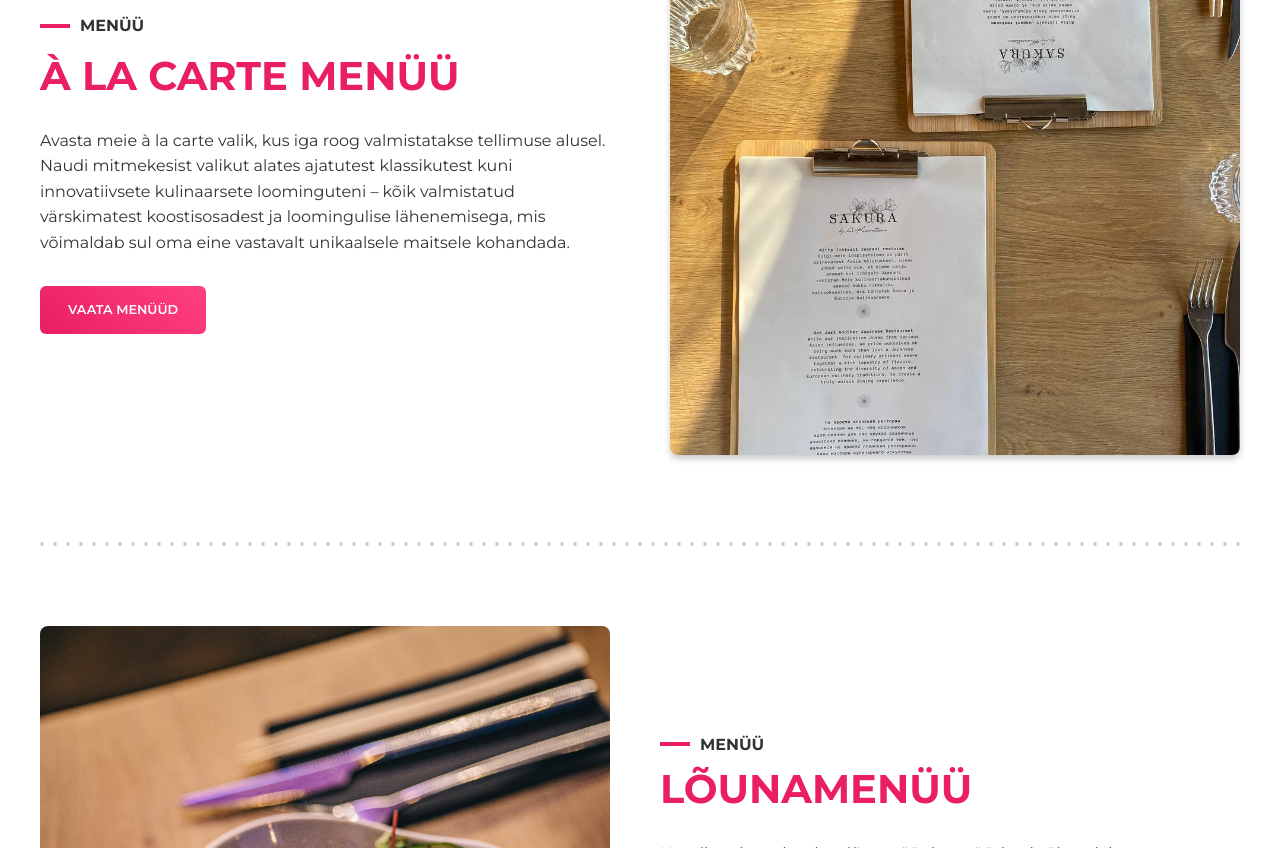
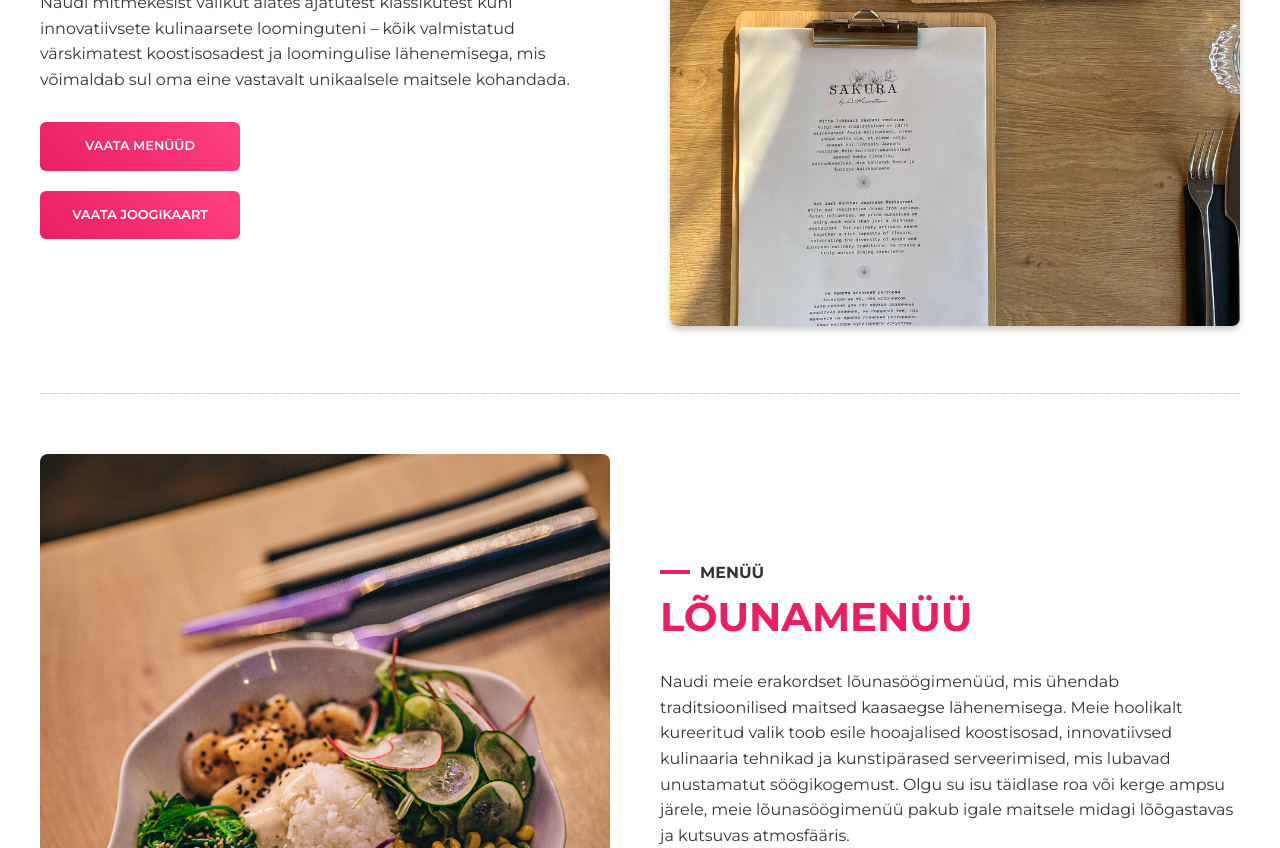
Before and after one commit to CrazyGaffer/Sakura_Resto, a React (Vite) app: page / in a window 1280 px wide. Shown: the part 3320-4168 px from the top of the page. Built offline with nearby package versions, Linux system fonts and the light colour scheme.

Commit message:
Menu Section update

```diff
--- a/src/config/translations/en/tsconfig.json
+++ b/src/config/translations/en/tsconfig.json
@@ -59,7 +59,8 @@
     "subtitle": "Menu",
     "content": "Indulge in our exquisite lunch menu featuring a blend of traditional flavors with a modern twist. Our carefully curated selection highlights seasonal ingredients, innovative culinary techniques, and artful presentations that promise a memorable dining experience. Whether you're craving a hearty dish or a light bite, our lunch menu offers something for every palate in a relaxed, inviting atmosphere.",
     "content_2": "Discover our à la carte selection, where each dish is prepared to order. Enjoy a diverse range of options from timeless classics to innovative culinary creations, all crafted with the freshest ingredients and a creative flair that lets you tailor your meal to your unique taste.",
-    "button": "See Menu"
+    "button": "See Menu",
+    "drinksButton": "See drinks menu"
   },
   "events": {
     "heading": "Events",
--- a/src/config/translations/et/tsconfig.json
+++ b/src/config/translations/et/tsconfig.json
@@ -59,7 +59,8 @@
     "subtitle": "Menüü",
     "content": "Naudi meie erakordset lõunasöögimenüüd, mis ühendab traditsioonilised maitsed kaasaegse lähenemisega. Meie hoolikalt kureeritud valik toob esile hooajalised koostisosad, innovatiivsed kulinaaria tehnikad ja kunstipärased serveerimised, mis lubavad unustamatut söögikogemust. Olgu su isu täidlase roa või kerge ampsu järele, meie lõunasöögimenüü pakub igale maitsele midagi lõõgastavas ja kutsuvas atmosfääris.",
     "content_2": "Avasta meie à la carte valik, kus iga roog valmistatakse tellimuse alusel. Naudi mitmekesist valikut alates ajatutest klassikutest kuni innovatiivsete kulinaarsete loominguteni – kõik valmistatud värskimatest koostisosadest ja loomingulise lähenemisega, mis võimaldab sul oma eine vastavalt unikaalsele maitsele kohandada.",
-    "button": "Vaata menüüd"
+    "button": "Vaata menüüd",
+    "drinksButton": "Vaata joogikaart"
   },
   "events": {
     "heading": "Üritused",
--- a/src/config/translations/ru/tsconfig.json
+++ b/src/config/translations/ru/tsconfig.json
@@ -59,7 +59,8 @@
     "subtitle": "Меню",
     "content": "Погрузитесь в наше изысканное обеденное меню, сочетающее традиционные вкусы с современной ноткой. Наш тщательно подобранный ассортимент подчёркивает сезонные ингредиенты, инновационные кулинарные техники и искусное оформление, обещая незабываемые гастрономические впечатления. Независимо от того, желаете ли вы плотное блюдо или лёгкий перекус, наше обеденное меню предложит что‑то для каждого вкуса в расслабленной, уютной атмосфере.",
     "content_2": "Откройте для себя наш ассортимент à la carte, где каждое блюдо готовится по вашему заказу. Наслаждайтесь разнообразием вариантов от вечных классических блюд до инновационных кулинарных творений, все из которых приготовлены из самых свежих ингредиентов и с творческим подходом, позволяющим адаптировать ваше блюдо под уникальный вкус.",
-    "button": "Посмотреть меню"
+    "button": "Посмотреть меню",
+    "drinksButton": "Посмотреть карту напитков"
   },
   "events": {
     "heading": "События",
--- a/src/pages/menu/Menu.css
+++ b/src/pages/menu/Menu.css
@@ -45,14 +45,46 @@
     font-family: 'Montserrat', sans-serif;
 }
 
-.menu-text h2 {
+.menu-text h2,
+.about-text h2 {
     text-align: left;
 }
 
-.menu-text p {
+.menu-text p,
+.about-text p {
     text-align: left;
 }
 
+.divider {
+    height: 1px;
+    background-color: #ddd;
+    margin: 60px 0;
+}
+
+/* Button group: vertical column, fixed width, and equal button sizing */
+.menu-buttons {
+    display: flex;
+    flex-direction: column;    /* stack vertically */
+    gap: 20px;                 /* vertical space between buttons */
+    margin-top: 30px;          /* space above the group */
+    width: 200px;              /* desired button width */
+    align-items: stretch;      /* make children fill this width */
+}
+
+.menu-buttons .button-container {
+    width: 100%;
+}
+
+.menu-buttons .button-container .read-more-button {
+    display: block;
+    width: 100%;
+    text-align: center;
+}
+
+/* -----------------------------
+   Tablet and small desktop
+   screens: 575px – 1024px
+   ----------------------------- */
 @media (max-width: 1024px) and (min-width: 575px) {
     .menu {
         padding: 50px 30px;
@@ -62,7 +94,8 @@
         flex-direction: column;
     }
 
-    .menu-text {
+    .menu-text,
+    .about-text {
         order: -1;
         text-align: left;
         padding: 20px 0;
@@ -90,23 +123,18 @@
     }
 }
 
-@media (max-width: 574px) {
+/* -----------------------------
+   Medium phones & small tablets
+   screens: up to 768px
+   ----------------------------- */
+@media (max-width: 768px) {
     .menu {
-        padding: 50px 30px;
+        padding: 40px 20px;
     }
 
     .menu-content {
         flex-direction: column;
-    }
-
-    .menu-text {
-        order: -1;
-        text-align: left;
-        padding: 20px 0;
-    }
-
-    .menu-image {
-        order: 1;
+        gap: 30px;
     }
 
     .menu-image img {
@@ -115,14 +143,82 @@
     }
 
     .menu h2 {
-        font-size: 1.7em;
+        font-size: 1.8em;
     }
 
     .menu p {
-        font-size: 0.95em;
+        font-size: 0.9em;
+    }
+
+    .menu-buttons {
+        margin-top: 20px;
+        gap: 15px;
+    }
+}
+
+/* -----------------------------
+   Small phones: up to 574px
+   ----------------------------- */
+@media (max-width: 574px) {
+    .menu {
+        padding: 30px 15px;
+    }
+
+    .menu-content {
+        flex-direction: column;
+    }
+
+    .menu-text,
+    .about-text {
+        order: -1;
+        padding: 15px 0;
+    }
+
+    .menu-image img {
+        width: 100%;
+        height: auto;
+    }
+
+    .menu h2 {
+        font-size: 1.6em;
+    }
+
+    .menu p {
+        font-size: 0.85em;
     }
 
     .menu-header .about-subtitle {
-        font-size: 0.8rem;
+        font-size: 0.75rem;
+    }
+
+    .divider {
+        margin: 40px 0;
+    }
+
+    .menu-buttons {
+        width: 100%;         /* buttons full-width on small screens */
+        gap: 15px;
     }
 }
+
+/* -----------------------------
+   Extra-small phones: up to 480px
+   ----------------------------- */
+@media (max-width: 480px) {
+    .menu {
+        padding: 20px 10px;
+    }
+
+    .menu h2 {
+        font-size: 1.4em;
+    }
+
+    .menu p {
+        font-size: 0.8em;
+    }
+
+    .menu-buttons {
+        margin-top: 15px;
+        gap: 10px;
+    }
+}
--- a/src/pages/menu/Menu.jsx
+++ b/src/pages/menu/Menu.jsx
@@ -1,8 +1,8 @@
 import './Menu.css';
-import item_2 from "/src/assets/menu/item_2.jpg";
-import menuItem2 from "/src/assets/menu/menuItem1.jpeg";
-import { useTranslation } from "react-i18next";
-import MenuButton from "../menu/subitems/MenuButton.jsx";
+import item_2 from '/src/assets/menu/item_2.jpg';
+import menuItem2 from '/src/assets/menu/menuItem1.jpeg';
+import { useTranslation } from 'react-i18next';
+import MenuButton from '../menu/subitems/MenuButton.jsx';
 
 function Menu() {
     const { t } = useTranslation();
@@ -10,40 +10,51 @@ function Menu() {
     return (
         <section id="menu" className="menu">
             <div className="menu-wrapper">
+                {/* À la carte section */}
                 <div className="menu-content">
                     <div className="menu-text">
                         <div className="menu-header">
-                            <div className="small-rectangle-about"></div>
+                            <div className="small-rectangle-about" />
                             <h4 className="about-subtitle">{t('menu.subtitle')}</h4>
                         </div>
                         <h2>{t('menu.heading_2')}</h2>
                         <p>{t('menu.content_2')}</p>
-                        <MenuButton link="https://www.sakuraresto.ee/_files/ugd/87015a_53fe56f6fbc34d07bf076e4ed04f215a.pdf" />
+
+                        <div className="menu-buttons">
+                            <MenuButton link="https://www.sakuraresto.ee/_files/ugd/87015a_53fe56f6fbc34d07bf076e4ed04f215a.pdf">
+                                {t('menu.button')}
+                            </MenuButton>
+                            <MenuButton link="https://www.sakuraresto.ee/_files/ugd/drinks.pdf">
+                                {t('menu.drinksButton')}
+                            </MenuButton>
+                        </div>
                     </div>
                     <div className="menu-image">
-                        <img src={menuItem2} alt="Menu" />
+                        <img src={menuItem2} alt="À la carte menu" />
                     </div>
                 </div>
 
-                <div className="divider"></div>
+                <div className="divider" />
 
                 <div className="menu-content">
                     <div className="menu-image">
                         <div className="image-container">
-                            <img
-                                src={item_2}
-                                alt="About us"
-                            />
+                            <img src={item_2} alt="Lunch menu" />
                         </div>
                     </div>
                     <div className="about-text">
                         <div className="about-header">
-                            <div className="small-rectangle-about"></div>
+                            <div className="small-rectangle-about" />
                             <h4 className="about-subtitle">{t('menu.subtitle')}</h4>
                         </div>
                         <h2>{t('menu.heading')}</h2>
                         <p>{t('menu.content')}</p>
-                        <MenuButton link="https://www.sakuraresto.ee/_files/ugd/87015a_515e89e16ba04c3f9e58ca65b262e80c.pdf" />
+
+                        <div className="menu-buttons">
+                            <MenuButton link="https://www.sakuraresto.ee/_files/ugd/87015a_515e89e16ba04c3f9e58ca65b262e80c.pdf">
+                                {t('menu.button')}
+                            </MenuButton>
+                        </div>
                     </div>
                 </div>
             </div>
--- a/src/pages/menu/subitems/MenuButton.jsx
+++ b/src/pages/menu/subitems/MenuButton.jsx
@@ -1,10 +1,7 @@
 import PropTypes from 'prop-types';
 import './MenuButton.css';
-import { useTranslation } from 'react-i18next';
 
-const MenuButton = ({ link }) => {
-    const { t } = useTranslation();
-
+const MenuButton = ({ link, children }) => {
     return (
         <div className="button-container">
             <a
@@ -13,7 +10,7 @@ const MenuButton = ({ link }) => {
                 rel="noopener noreferrer"
                 className="read-more-button"
             >
-                {t('menu.button')}
+                {children}
             </a>
         </div>
     );
@@ -21,6 +18,7 @@ const MenuButton = ({ link }) => {
 
 MenuButton.propTypes = {
     link: PropTypes.string.isRequired,
+    children: PropTypes.node.isRequired,
 };
 
 export default MenuButton;
```
